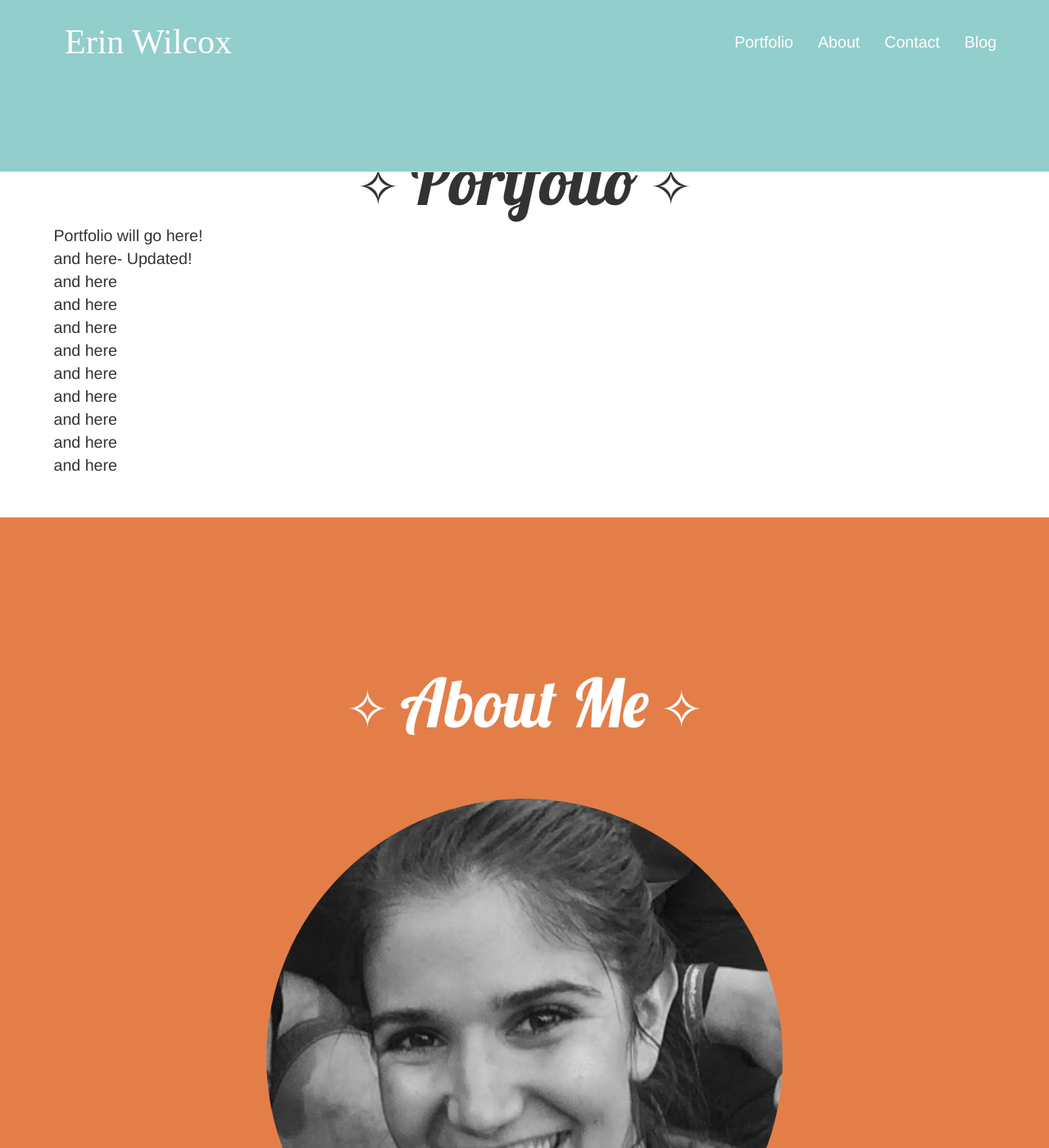
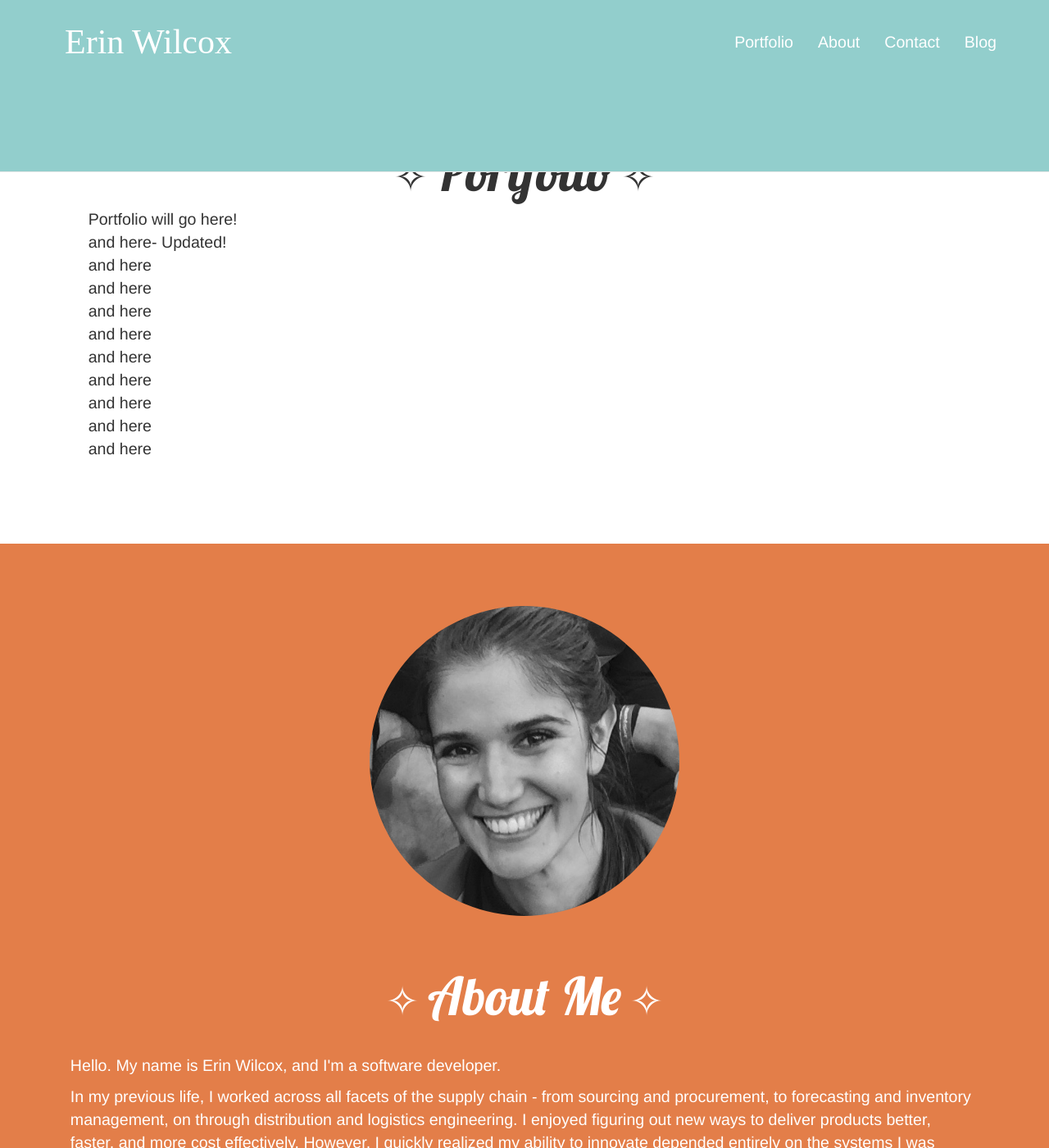
Before and after one commit to brookin8/brookin8.github.io, a Jekyll site: the page built from index.html, in a window 1280 px wide and 1400 px high. Shown: the whole window at 82% size. Built offline with Jekyll 4.4.1, drawn with Linux system fonts in a browser that asks for light colours; nearby versions of some CDN libraries; some web fonts are replaced; some of the changed text lies outside the part shown.

Commit message:
Resize image

```diff
--- a/_includes/header.html
+++ b/_includes/header.html
@@ -45,10 +45,13 @@
     #nameHeader {
       color:#ffffff;
     }
+    .aboutImage {
+      margin-top:6%;
+      width:30%;
+      margin-left:auto;
+      margin-right:auto;
+    }
 
-    #nameHeader:hover {
-      color:#E37E49;
-    }
 
       @media only screen
         and (max-width: 736px) {
@@ -86,6 +89,9 @@
           #blogHomePageBody {
             font-size:75%;
           }
+          .aboutImage {
+            width:50%;
+          }
 
         }
 
@@ -93,7 +99,7 @@
         and (min-width: 736px) {
 
           h1 {
-            font-size:450%;
+            font-size:350%;
           }
 
           .headingWords {
@@ -136,6 +142,8 @@
 
           p {
             font-size:140%;
+            padding-left:5%;
+            padding-right:5%;
           }
         }
     </style>
--- a/index.html
+++ b/index.html
@@ -11,7 +11,7 @@
 					</div>
 				</div>
 				<div class = "row">
-					<div class = "col-xs-8" style="margin-left:5%">
+					<div class = "col-xs-8" style="margin-left:5%; margin-bottom:4%">
 						<p>Portfolio will go here!<br>
 						and here- Updated!<br>
 						and here<br>
@@ -31,16 +31,16 @@
 		<section id ="about">
 			<div class="row">
 			<div class ="container" style="background-color:#E37E49;color:white;margin-top:3%;margin-left:0px;margin-right:0px; width:100%; padding-left:3%; padding-right:3%">
-					<div class="row">
-						<div class = "col-xs-12" style="text-align:center;">
-							<h1 style="text-align:center;font-family: 'Lobster', cursive; padding-top:13%;">&#10023;  <span class="headingWords">About Me</span>  &#10023;</h1>
-						</div>
-					</div>
 					<div class ="row">
 						<div class ="col-4">
 							<div class = "text-center">
-								<img src= "Me_BW.jpg" class="img-responsive img-circle" style="width:50%; margin-top:5%; margin-left:auto; margin-right:auto;margin-bottom:5%;">
+								<img src= "Me_BW.jpg" class="img img-circle aboutImage">
 							</div>
+						</div>
+					</div>
+					<div class="row">
+						<div class = "col-xs-12" style="text-align:center;">
+							<h1 style="text-align:center;font-family: 'Lobster', cursive; margin-top:5%; margin-bottom: 3% ">&#10023;  <span class="headingWords">About Me</span>  &#10023;</h1>
 						</div>
 					</div>
 					<div class="row">
@@ -53,8 +53,8 @@
 								On the front-end side of things, I have created websites using WordPress, Jekyll, Angular.JS, and Bootstrap. On the back-end, I've mainly worked with PHP and Laravel, as well as SQL. I also have a strong familiarity with Oracle applications from my time in supply chain.
 								</p>
 
-								<p style="padding-bottom:12%;">
-								Finally, some fun facts: I took a year off to travel the world with my husband, mostly in our self-built campervan named Brubus. My favorite movie of all time is Raiders of the Lost Ark (I still want to be Dr. Jones when I grow up). I love a beautiful, well done lowrider. New Orleans is my favorite place on earth.</p>
+								<p style="padding-bottom:5%;">
+								Fun facts: I took a year off to travel the world with my husband, mostly in our self-built campervan named Brubus. My favorite movie of all time is Raiders of the Lost Ark (I still want to be Dr. Jones when I grow up). I love a beautiful, well done lowrider. New Orleans is my favorite place on earth.</p>
 						</div>
 					</div>
 			</div>
```
